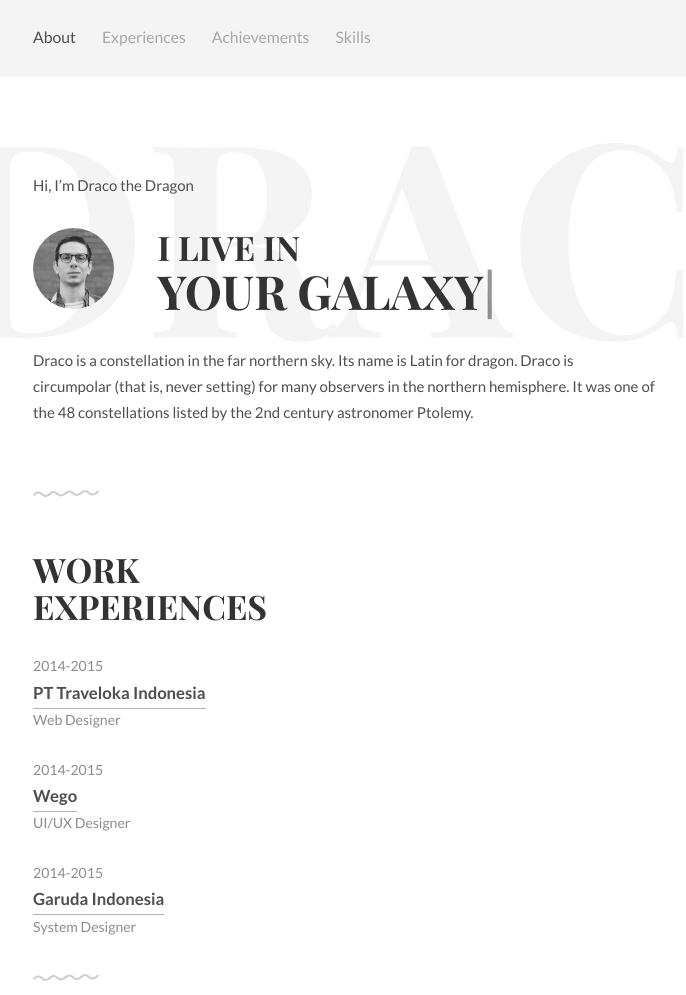
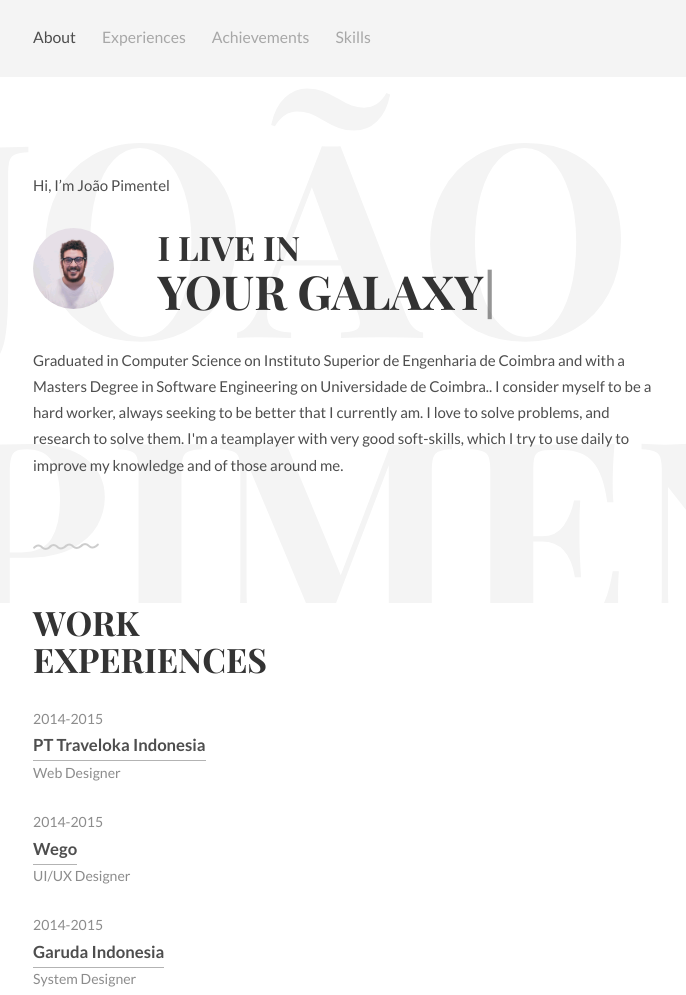
Before and after one commit to w0bbly/w0bbly.github.io, a plain HTML site: page index.html in a window 1280 px wide. Shown: the top 995 px of the page, without its empty margins (296-982 px from the left). Drawn offline with Linux system fonts and the light colour scheme.

Commit message:
Added some details

```diff
--- a/index.html
+++ b/index.html
@@ -1,10 +1,11 @@
 <!DOCTYPE html>
 <html>
+
 <head>
-    <title>Draco by @afnizarnur</title>
+	<title>Resume by @w0bbly</title>
 	<meta charset="utf-8" />
 	<meta name="viewport" content="width=device-width, initial-scale=1">
-    <meta name="description" content="Draco is free PSD &amp; HTML template by @afnizarnur">
+	<meta name="description" content="My resume built by @w0bbly">
 	<meta name="author" content="">
 	<meta name="viewport" content="width=device-width, initial-scale=1" />
 	<link rel="stylesheet" href="css/kube.min.css" />
@@ -16,17 +17,18 @@
 	<style>
 		.intro h1:before {
 			/* Edit this with your name or anything else */
-			content: 'DRACO';
+			content: 'JOÃO PIMENTEL';
 		}
 	</style>
 </head>
+
 <body>
 	<!-- Navigation -->
 	<div class="main-nav">
 		<div class="container">
 			<header class="group top-nav">
 				<div class="navigation-toggle" data-tools="navigation-toggle" data-target="#navbar-1">
-				    <span class="logo">DRACO</span>
+					<span class="logo">JOÃO PIMENTEL</span>
 				</div>
 				<nav id="navbar-1" class="navbar item-nav">
 					<ul>
@@ -43,16 +45,21 @@
 	<!-- Introduction -->
 	<div class="intro section" id="about">
 		<div class="container">
-			<p>Hi, I’m Draco the Dragon</p>
+			<p>Hi, I’m João Pimentel</p>
 			<div class="units-row units-split wrap">
 				<div class="unit-20">
-					<img src="img/ava.jpg" alt="Avatar">
+					<img src="img/jp.jpg" alt="Avatar">
 				</div>
 				<div class="unit-80">
 					<h1>I live in<br><span id="typed"></span></h1>
 				</div>
 				<p>
-					Draco is a constellation in the far northern sky. Its name is Latin for dragon. Draco is circumpolar (that is, never setting) for many observers in the northern hemisphere. It was one of the 48 constellations listed by the 2nd century astronomer Ptolemy.
+					Graduated in Computer Science on Instituto Superior de Engenharia de
+					Coimbra and with a Masters Degree in Software Engineering on Universidade de Coimbra..
+					I consider myself to be a hard worker, always seeking to be better that I
+					currently am. I love to solve problems, and research to solve them. I'm a teamplayer
+					with very good soft-skills, which I try to use daily to improve my
+					knowledge and of those around me.
 				</p>
 			</div>
 		</div>
@@ -153,11 +160,15 @@
 	<script src="js/kube.min.js"></script>
 	<script src="js/site.js"></script>
 	<script>
-		function newTyped(){}$(function(){$("#typed").typed({
+		function newTyped() { } $(function () {
+			$("#typed").typed({
 				// Change to edit type effect
 				strings: ["far northern sky", "your galaxy", "everywhere"],
 
-		typeSpeed:90,backDelay:700,contentType:"html",loop:!0,resetCallback:function(){newTyped()}}),$(".reset").click(function(){$("#typed").typed("reset")})});
+				typeSpeed: 90, backDelay: 700, contentType: "html", loop: !0, resetCallback: function () { newTyped() }
+			}), $(".reset").click(function () { $("#typed").typed("reset") })
+		});
 	</script>
 </body>
+
 </html>
```
Also changed, not shown: Draco PSD Resume Template.png (deleted), img/ava.jpg (deleted), img/jp.jpg (added). Lines whose indentation alone changed are shown as unchanged.
